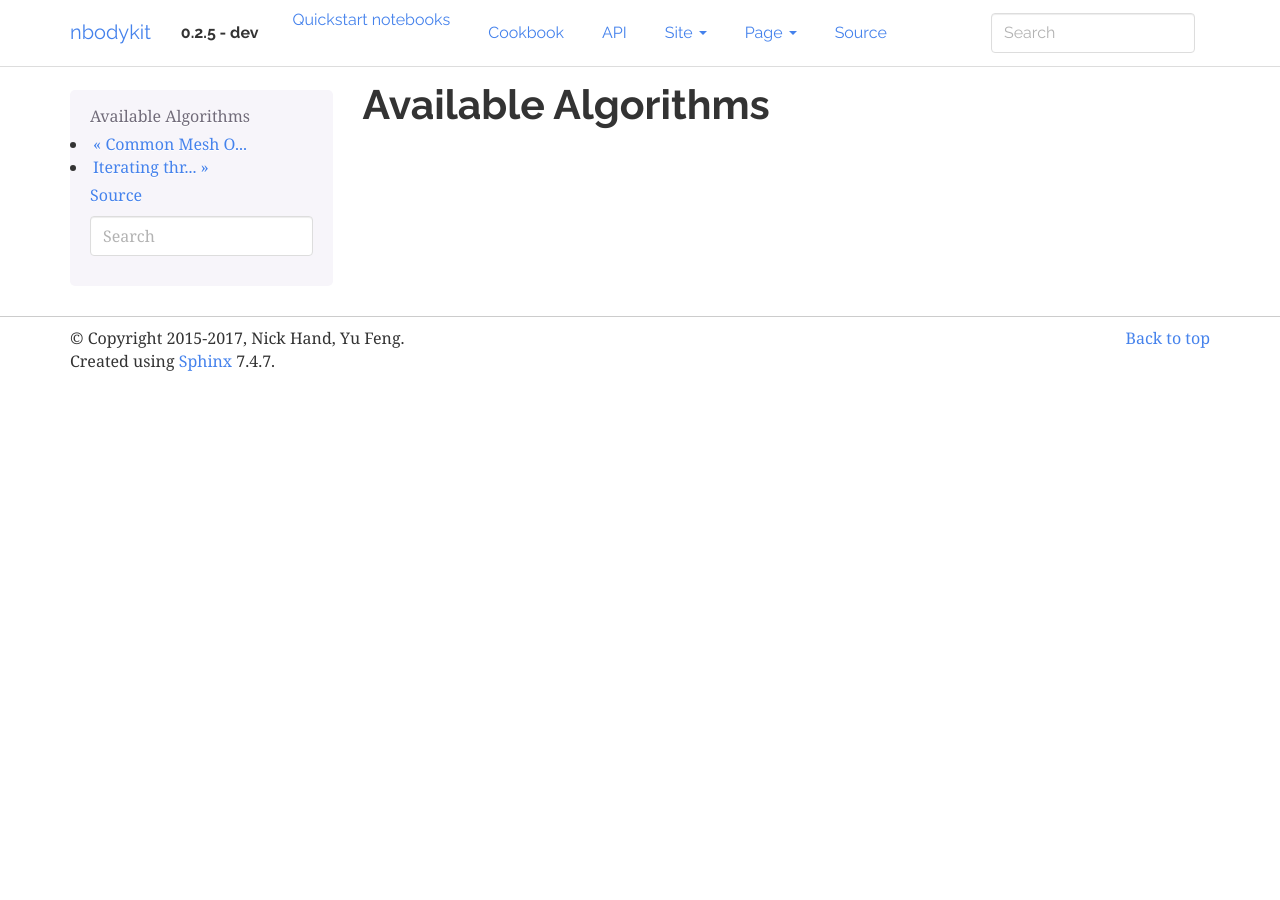
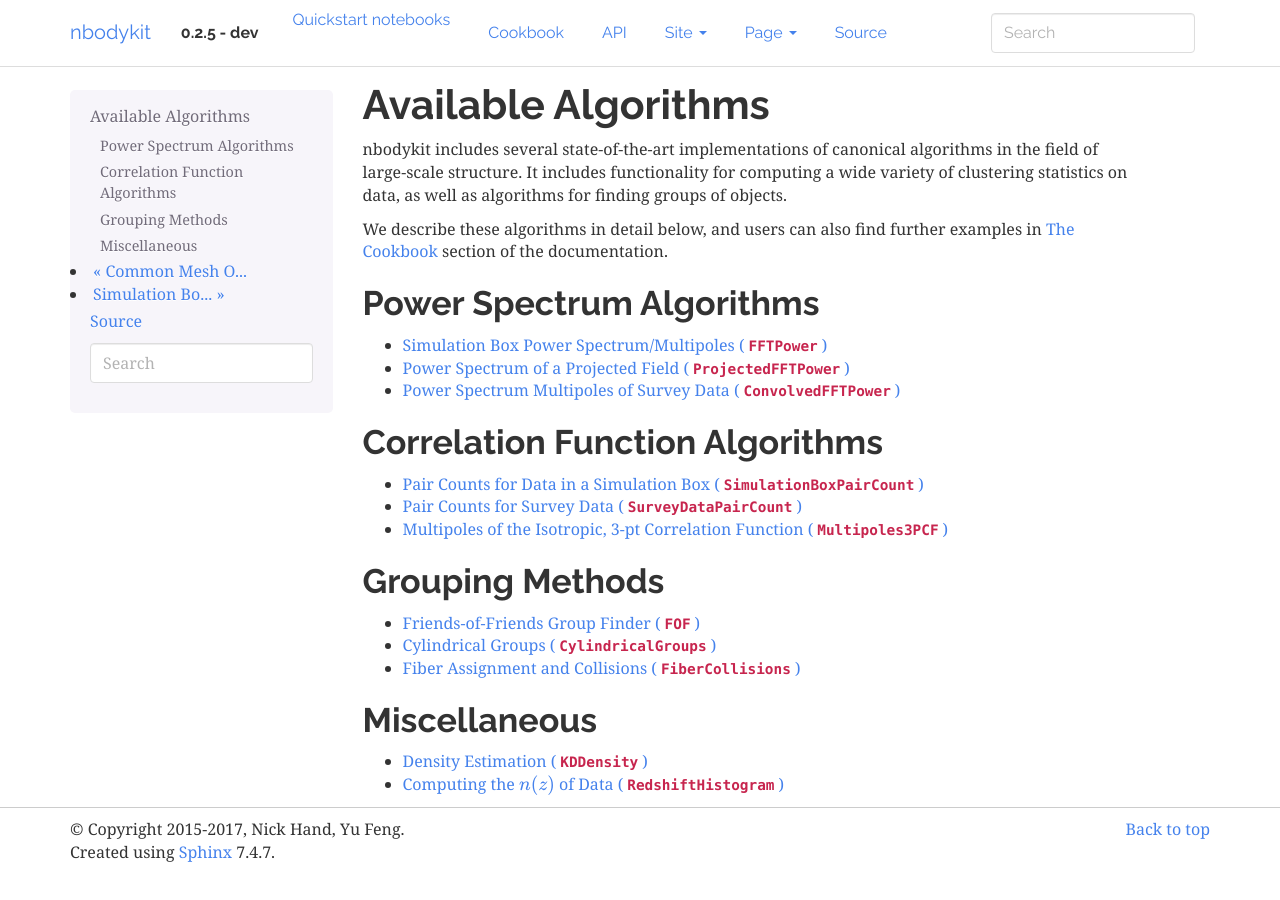
Before and after one commit to bccp/nbodykit, a Sphinx documentation site: the page built from docs/source/algorithms/index.rst, in a window 1280 px wide. Built offline with Sphinx 7.4.7, drawn with Linux system fonts in a browser that asks for light colours; pages that are not in the unit, such as notebooks, are missing from menus.

Commit message:
add algorithms sections to docs

```diff
--- /dev/null
+++ b/docs/source/algorithms/cgm.rst
@@ -0,0 +1,2 @@
+Cylindrical Groups (:class:`~nbodykit.algorithms.cgm.CylindricalGroups`)
+========================================================================
--- /dev/null
+++ b/docs/source/algorithms/fiber-collisions.rst
@@ -0,0 +1,2 @@
+Fiber Assignment and Collisions (:class:`~nbodykit.algorithms.fibercollisions.FiberCollisions`)
+===============================================================================================
--- /dev/null
+++ b/docs/source/algorithms/fof.rst
@@ -0,0 +1,2 @@
+Friends-of-Friends Group Finder (:class:`~nbodykit.algorithms.fof.FOF`)
+=======================================================================
--- a/docs/source/algorithms/index.rst
+++ b/docs/source/algorithms/index.rst
@@ -2,3 +2,48 @@
 
 Available Algorithms
 ====================
+
+nbodykit includes several state-of-the-art implementations of canonical
+algorithms in the field of large-scale structure. It includes functionality
+for computing a wide variety of clustering statistics on data, as well as
+algorithms for finding groups of objects.
+
+We describe these algorithms in detail below, and users can also
+find further examples in :ref:`cookbook` section of the documentation.
+
+Power Spectrum Algorithms
+-------------------------
+
+.. toctree::
+  :maxdepth: 1
+
+  periodic-power
+  survey-power
+
+Correlation Function Algorithms
+-------------------------------
+
+.. toctree::
+  :maxdepth: 1
+
+  two-pt-cf
+  three-pt-cf
+
+Grouping Methods
+----------------
+
+.. toctree::
+  :maxdepth: 1
+
+  fof
+  cgm
+  fiber-collisions
+
+Miscellaneous
+-------------
+
+.. toctree::
+  :maxdepth: 1
+
+  kd-density
+  redshift-hist
--- /dev/null
+++ b/docs/source/algorithms/kd-density.rst
@@ -0,0 +1,2 @@
+Density Estimation (:class:`~nbodykit.algorithms.kdtree.KDDensity`)
+===================================================================
--- /dev/null
+++ b/docs/source/algorithms/redshift-hist.rst
@@ -0,0 +1,2 @@
+Computing the :math:`n(z)` of Data (:class:`~nbodykit.algorithms.zhist.RedshiftHistogram`)
+==========================================================================================
--- /dev/null
+++ b/docs/source/algorithms/survey-power.rst
@@ -0,0 +1,2 @@
+Power Spectrum Multipoles of Survey Data (:class:`~nbodykit.algorithms.convpower.ConvolvedFFTPower`)
+====================================================================================================
--- /dev/null
+++ b/docs/source/algorithms/three-pt-cf.rst
@@ -0,0 +1,2 @@
+Multipoles of the Isotropic, 3-pt Correlation Function (:class:`~nbodykit.algorithms.threeptcf.Multipoles3PCF`)
+===============================================================================================================
--- /dev/null
+++ b/docs/source/algorithms/two-pt-cf.rst
@@ -0,0 +1,5 @@
+Pair Counts for Data in a Simulation Box (:class:`~nbodykit.algorithms.paircount.SimulationBoxPairCount`)
+=========================================================================================================
+
+Pair Counts for Survey Data (:class:`~nbodykit.algorithms.paircount.SurveyDataPairCount`)
+=========================================================================================
--- a/docs/source/catalogs/overview.rst
+++ b/docs/source/catalogs/overview.rst
@@ -77,6 +77,8 @@ right ascension, declination, and redshift coordinates. See :ref:`common-operati
 for more details about how to construct the ``Position`` column for
 these cases.
 
+.. _catalog-source-default-columns:
+
 Default Columns
 ---------------
 
```
Also changed, not shown: docs/source/algorithms/periodic-power.rst (added, +72 -0 lines).
